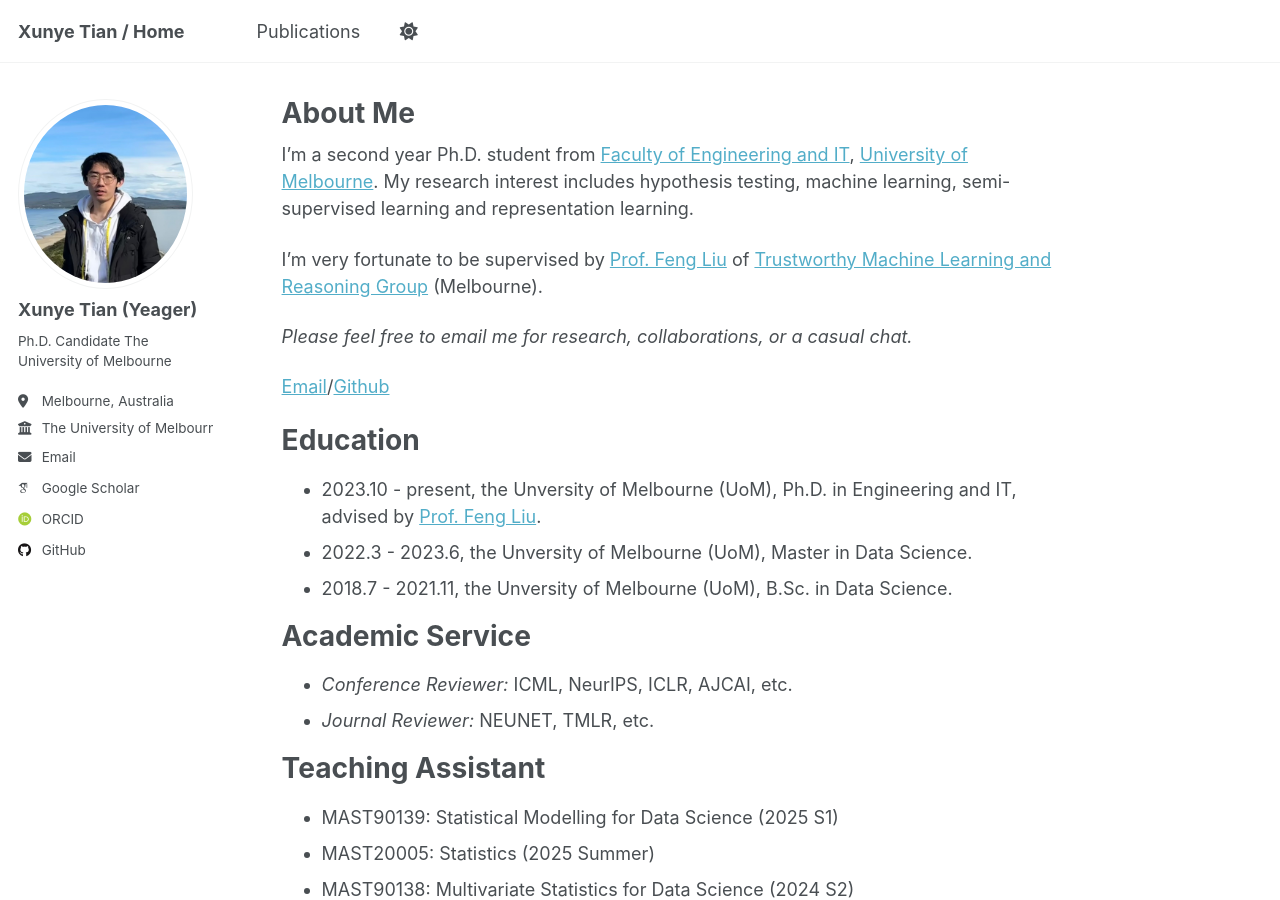
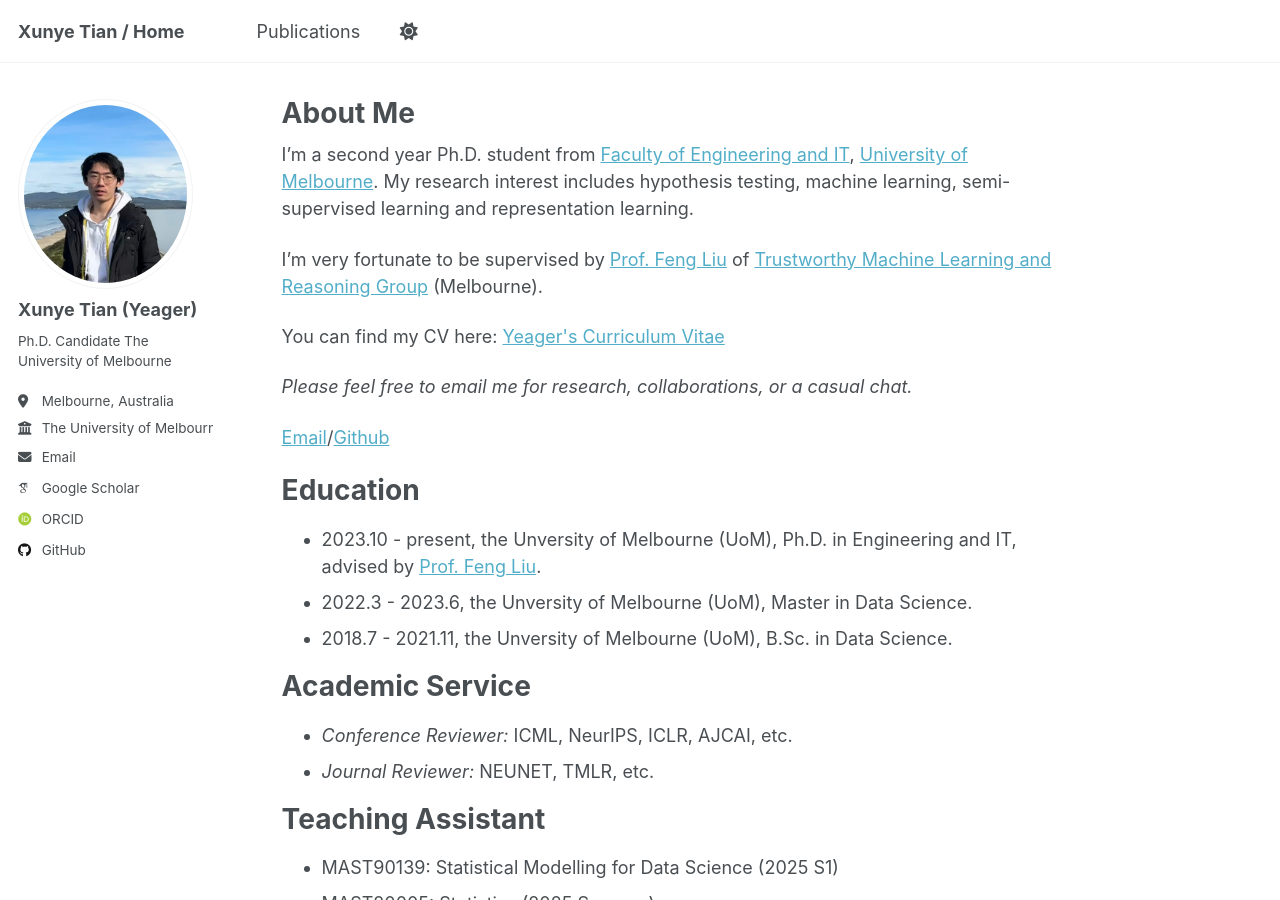
Before and after one commit to yeager20001118/yeager20001118.github.io, a Jekyll site: the page built from _pages/about.md, in a window 1280 px wide and 900 px high. Built offline with Jekyll 4.4.1, drawn with Linux system fonts in a browser that asks for light colours; some web fonts are replaced.

Commit message:
Upload CV

```diff
--- a/_pages/about.md
+++ b/_pages/about.md
@@ -9,6 +9,8 @@ redirect_from:
 I'm a second year Ph.D. student from [Faculty of Engineering and IT](https://eng.unimelb.edu.au/), [University of Melbourne](https://www.unimelb.edu.au/). My research interest includes hypothesis testing, machine learning, semi-supervised learning and representation learning.
 
 I'm very fortunate to be supervised by [Prof. Feng Liu](https://fengliu90.github.io/index.html) of [Trustworthy Machine Learning and Reasoning Group](https://github.com/tmlr-group) (Melbourne).
+
+You can find my CV here: [Yeager&#39;s Curriculum Vitae](../files/CV.pdf)
 
 *Please feel free to email me for research, collaborations, or a casual chat.*
 
```
Also changed, not shown: 1 other file.
